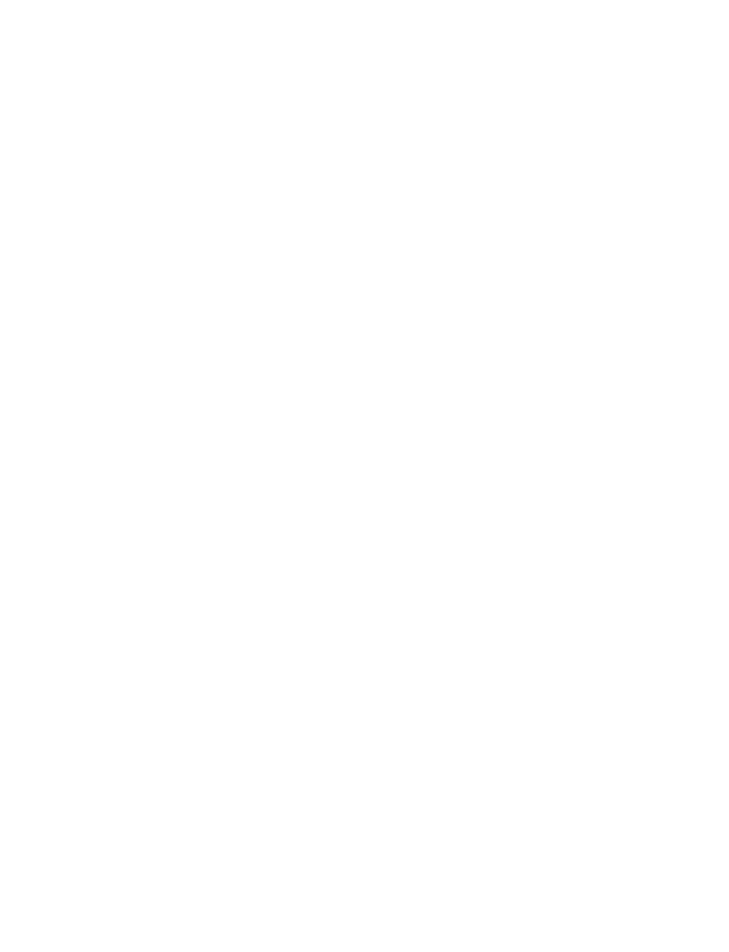
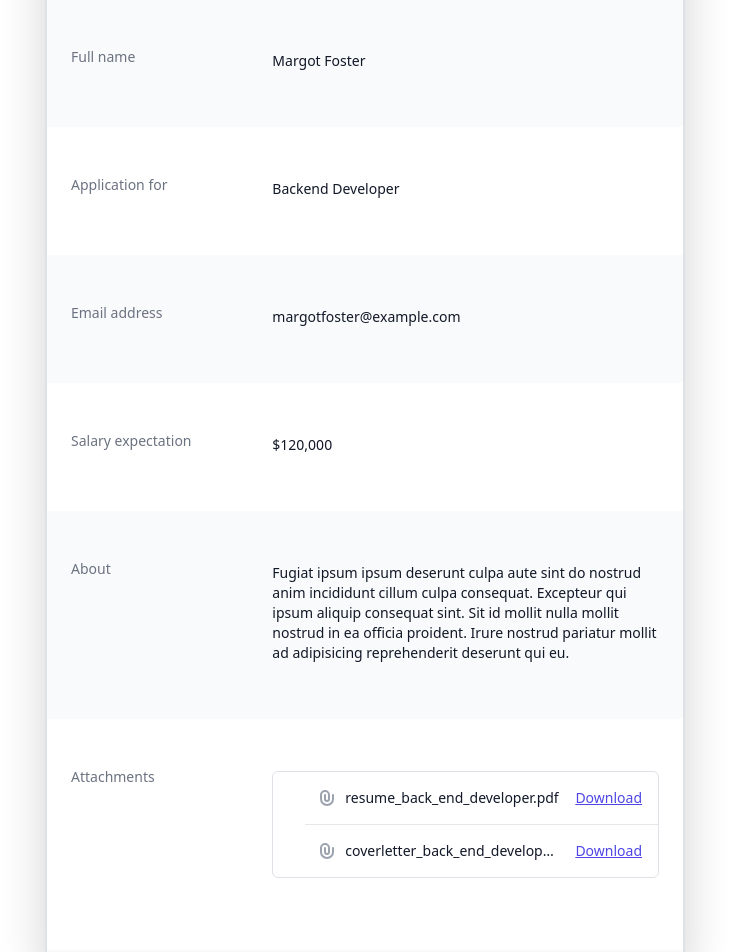
Before and after one commit to EpsteinRoss-FS/Epstein_Ross_PRW3, a React (Create React App) app: page / in a window 1280 px wide. Shown: the part 240-1192 px from the top of the page, without its empty margins (275-1004 px from the left). Before the commit the page ends 800 px from the top, so only its background shows below. Built offline with nearby package versions, Linux system fonts and the light colour scheme.

Commit message:
added basic profile information

```diff
--- a/src/components/Profile.js
+++ b/src/components/Profile.js
@@ -1,5 +1,71 @@
-import React from "react";
+/* This example requires Tailwind CSS v2.0+ */
+import { PaperClipIcon } from '@heroicons/react/solid'
 
 export default function Profile() {
-    return(<h1>Profile Component</h1>);
+    return (
+
+        <div className="mt-2 mb-5 m-auto w-50 bg-light shadow-lg border-2 border overflow-hidden sm:rounded-lg">
+            <div className="px-4 py-5 sm:px-6">
+                <h3 className="text-lg leading-6 font-medium text-gray-900">Applicant Information</h3>
+                <p className="mt-1 max-w-2xl text-sm text-gray-500">Personal details and application.</p>
+            </div>
+            <div className="border-t border-gray-200">
+                <dl>
+                    <div className="bg-gray-50 px-4 py-5 sm:grid sm:grid-cols-3 sm:gap-4 sm:px-6">
+                        <dt className="text-sm font-medium text-gray-500">Full name</dt>
+                        <dd className="mt-1 text-sm text-gray-900 sm:mt-0 sm:col-span-2">Margot Foster</dd>
+                    </div>
+                    <div className="bg-white px-4 py-5 sm:grid sm:grid-cols-3 sm:gap-4 sm:px-6">
+                        <dt className="text-sm font-medium text-gray-500">Application for</dt>
+                        <dd className="mt-1 text-sm text-gray-900 sm:mt-0 sm:col-span-2">Backend Developer</dd>
+                    </div>
+                    <div className="bg-gray-50 px-4 py-5 sm:grid sm:grid-cols-3 sm:gap-4 sm:px-6">
+                        <dt className="text-sm font-medium text-gray-500">Email address</dt>
+                        <dd className="mt-1 text-sm text-gray-900 sm:mt-0 sm:col-span-2">margotfoster@example.com</dd>
+                    </div>
+                    <div className="bg-white px-4 py-5 sm:grid sm:grid-cols-3 sm:gap-4 sm:px-6">
+                        <dt className="text-sm font-medium text-gray-500">Salary expectation</dt>
+                        <dd className="mt-1 text-sm text-gray-900 sm:mt-0 sm:col-span-2">$120,000</dd>
+                    </div>
+                    <div className="bg-gray-50 px-4 py-5 sm:grid sm:grid-cols-3 sm:gap-4 sm:px-6">
+                        <dt className="text-sm font-medium text-gray-500">About</dt>
+                        <dd className="mt-1 text-sm text-gray-900 sm:mt-0 sm:col-span-2">
+                            Fugiat ipsum ipsum deserunt culpa aute sint do nostrud anim incididunt cillum culpa consequat. Excepteur
+                            qui ipsum aliquip consequat sint. Sit id mollit nulla mollit nostrud in ea officia proident. Irure nostrud
+                            pariatur mollit ad adipisicing reprehenderit deserunt qui eu.
+                        </dd>
+                    </div>
+                    <div className="bg-white px-4 py-5 sm:grid sm:grid-cols-3 sm:gap-4 sm:px-6">
+                        <dt className="text-sm font-medium text-gray-500">Attachments</dt>
+                        <dd className="mt-1 text-sm text-gray-900 sm:mt-0 sm:col-span-2">
+                            <ul role="list" className="border border-gray-200 rounded-md divide-y divide-gray-200">
+                                <li className="pl-3 pr-4 py-3 flex items-center justify-between text-sm">
+                                    <div className="w-0 flex-1 flex items-center">
+                                        <PaperClipIcon className="flex-shrink-0 h-5 w-5 text-gray-400" aria-hidden="true" />
+                                        <span className="ml-2 flex-1 w-0 truncate">resume_back_end_developer.pdf</span>
+                                    </div>
+                                    <div className="ml-4 flex-shrink-0">
+                                        <a href="#" className="font-medium text-indigo-600 hover:text-indigo-500">
+                                            Download
+                                        </a>
+                                    </div>
+                                </li>
+                                <li className="pl-3 pr-4 py-3 flex items-center justify-between text-sm">
+                                    <div className="w-0 flex-1 flex items-center">
+                                        <PaperClipIcon className="flex-shrink-0 h-5 w-5 text-gray-400" aria-hidden="true" />
+                                        <span className="ml-2 flex-1 w-0 truncate">coverletter_back_end_developer.pdf</span>
+                                    </div>
+                                    <div className="ml-4 flex-shrink-0">
+                                        <a href="#" className="font-medium text-indigo-600 hover:text-indigo-500">
+                                            Download
+                                        </a>
+                                    </div>
+                                </li>
+                            </ul>
+                        </dd>
+                    </div>
+                </dl>
+            </div>
+        </div>
+    )
 }
```
